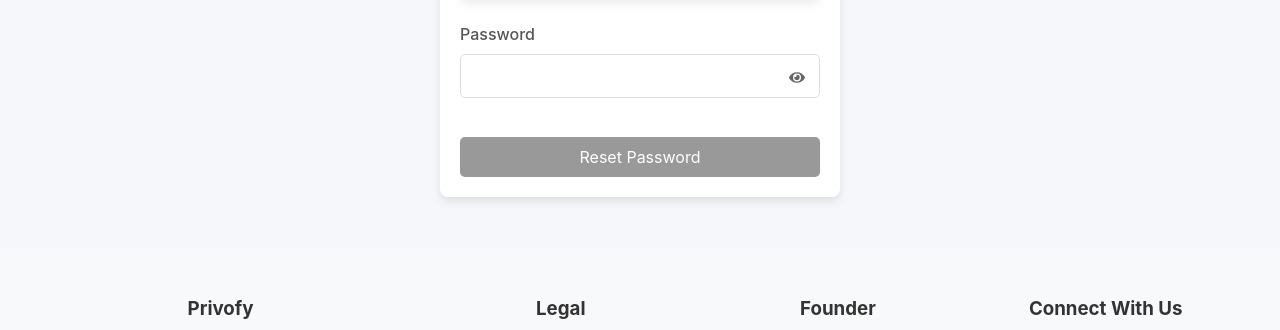
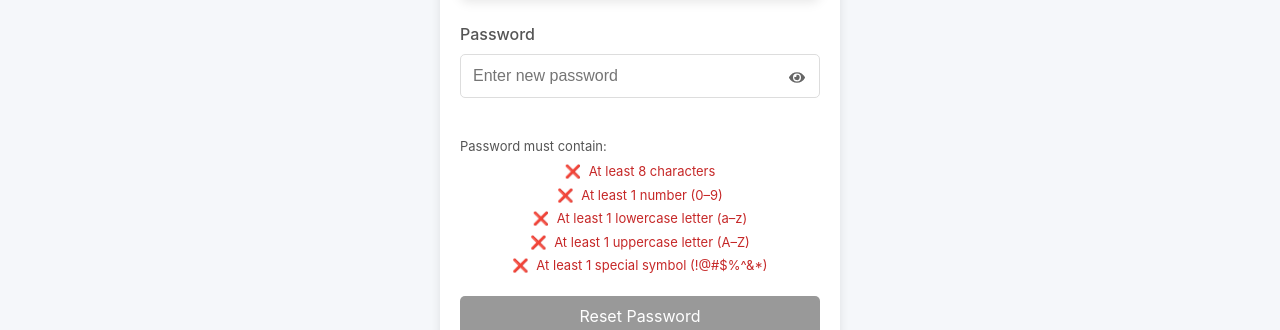
Before and after one commit to ShivanshCoding36/Privofy, a React (Create React App) app: page /reset-password in a window 1280 px wide. Shown: the part 307-637 px from the top of the page. Built offline with nearby package versions, Linux system fonts and the light colour scheme; no server answers.

Commit message:
Update PasswordReset.jsx

```diff
--- a/src/pages/PasswordReset.jsx
+++ b/src/pages/PasswordReset.jsx
@@ -1,9 +1,9 @@
 import React, { useEffect, useState } from "react";
 import { useNavigate } from "react-router-dom";
 import { supabase } from "../utils/supabaseClient";
-import { motion, AnimatePresence } from 'framer-motion';
 import { FaEye, FaEyeSlash } from 'react-icons/fa';
 import "./ResetPassword.css";
+import Navbar from '../components/Navbar';
 
 const ResetPassword = () => {
   const [password, setPassword] = useState("");
@@ -54,7 +54,7 @@ const ResetPassword = () => {
     }
 
     if (!isPasswordValid) {
-      setError("Password does not meet requirements.");
+      setError("Password does not meet requirements");
       return;
     }
 
@@ -79,6 +79,8 @@ const ResetPassword = () => {
   };
 
   return (
+    <>
+    <Navbar />
     <div className="reset-container">
       <h2>Reset Your Password</h2>
 
@@ -93,6 +95,7 @@ const ResetPassword = () => {
               <input
                 type={showPassword ? 'text' : 'password'}
                 id="password"
+                placeholder="Enter new password"
                 value={password}
                 onChange={(e) => setPassword(e.target.value)}
                 required
@@ -106,14 +109,7 @@ const ResetPassword = () => {
               </button>
             </div>
           </div>
-        <AnimatePresence>
-         {password.length > 0 && (
-        <motion.div
-        className="password-rules-box"
-        initial={{ height: 0, opacity: 0 }}
-        animate={{ height: 'auto', opacity: 1 }}
-        exit={{ height: 0, opacity: 0 }}
-      >
+        <div className="password-rules-box">
           <div className="password-hint">Password must contain:</div>
           <ul className="password-rules">
             <li
@@ -157,14 +153,13 @@ const ResetPassword = () => {
               At least 1 special symbol (!@#$%^&*)
             </li>
           </ul>
-        </motion.div>
-         )}
-         </AnimatePresence>
+        </div>
         <button type="submit" disabled={loading || !isPasswordValid}>
           {loading ? "Resetting..." : "Reset Password"}
         </button>
       </form>
     </div>
+    </>
   );
 };
 
```
Lines whose indentation alone changed are shown as unchanged.
